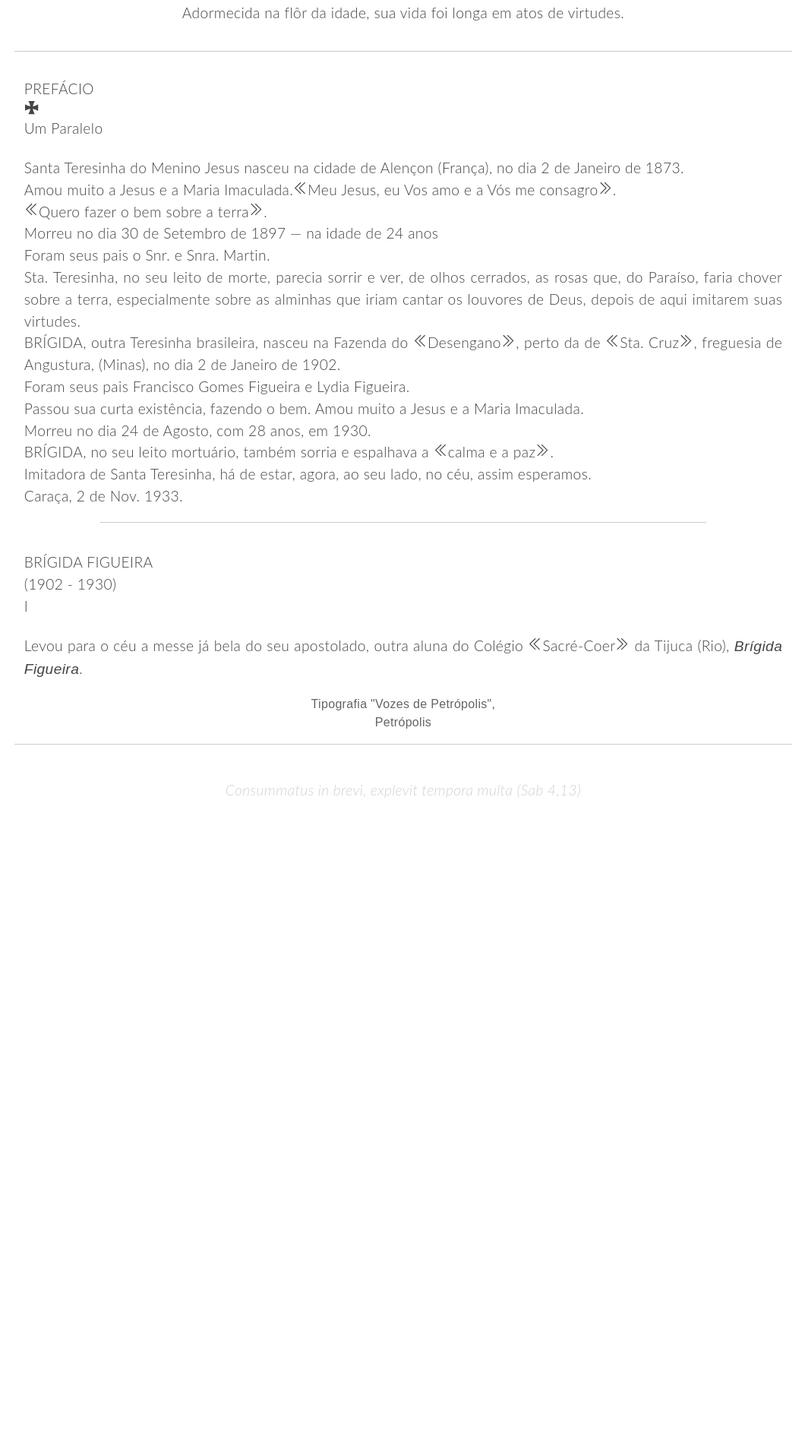
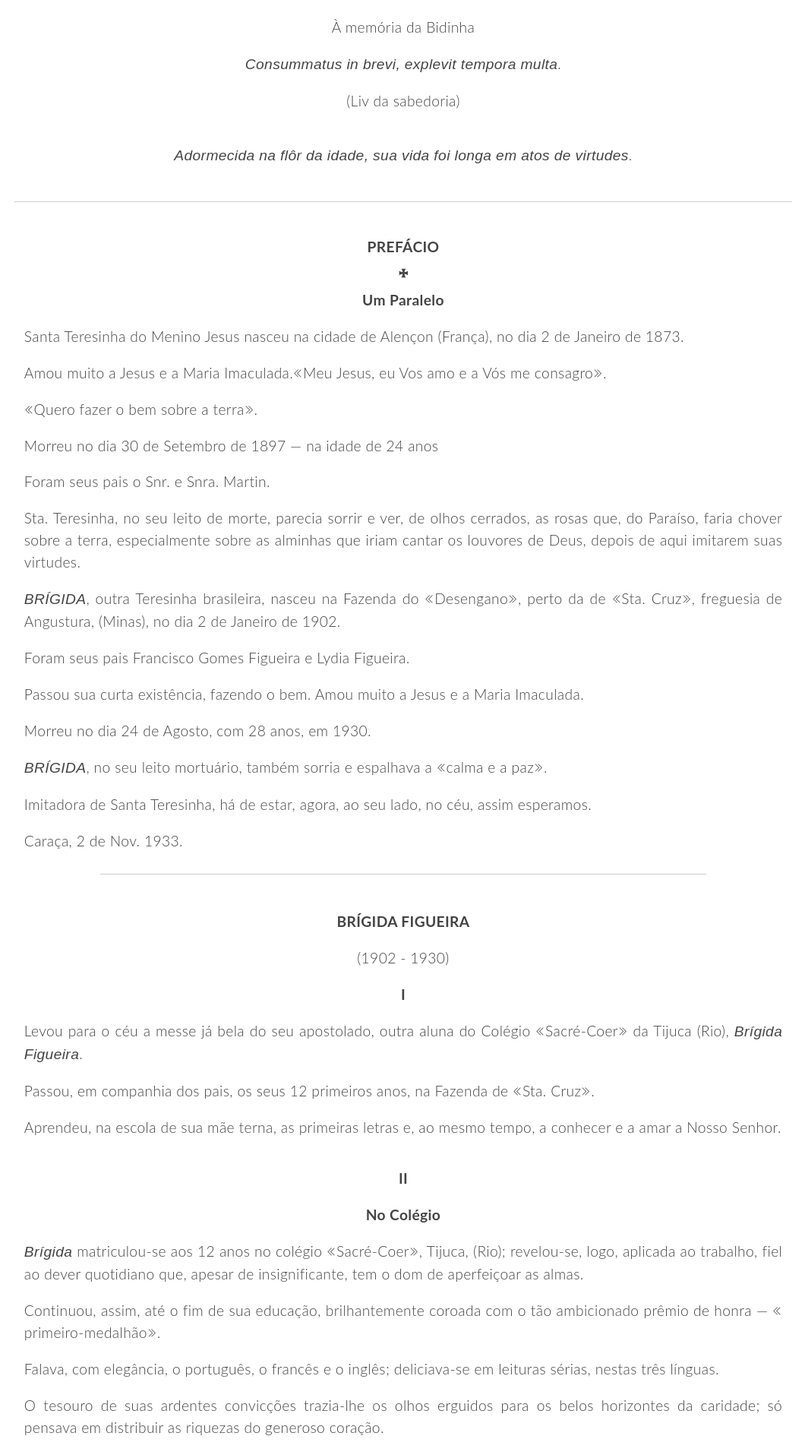
Before and after one commit to jadefr/brigida, a React (Create React App) app: page /livro in a window 1280 px wide. Shown: the part 685-2600 px from the top of the page at 76% size, without its empty margins (109-1169 px from the left). Before the commit the page ends 1768 px from the top, so only its background shows below. Built offline with nearby package versions, Linux system fonts and the light colour scheme.

Commit message:
Add text to book

```diff
--- a/src/views/Livro/Livro.css
+++ b/src/views/Livro/Livro.css
@@ -16,6 +16,7 @@
     font-family: 'Lato', sans-serif;
     font-size: 1.2rem;
     line-height: 1.5em;
+    padding: 0.6rem 0;
 }
 
 .livro__title {
@@ -46,12 +47,25 @@
     color: rgba(68, 68, 68, 0.83);
 }
 
-/*span {*/
-/*    color: red;*/
-/*}*/
+.livro__chapter-title {
+    text-align: center;
+
+}
+
+.livro__span-bold {
+    font-weight: bold;
+}
 
 .livro__span-italics {
     font-style: italic;
+}
+
+.livro__icon {
+    font-size: 0.8rem;
+}
+
+.livro__icon-dash {
+
 }
 
 @media screen and (max-width: 660px) {
--- a/src/views/Livro/Livro.js
+++ b/src/views/Livro/Livro.js
@@ -3,7 +3,7 @@ import './Livro.css'
 import {imgHr1} from "./LivroData";
 import ImageSource from "../../components/ImageSource/ImageSource";
 import TextImageSource from "../../components/TextImageSource/TextImageSource";
-import {TfiAngleDoubleLeft, TfiAngleDoubleRight} from "react-icons/tfi";
+import {TfiAngleDoubleLeft, TfiAngleDoubleRight, TfiLineDashed} from "react-icons/tfi";
 import {GiIronCross} from "react-icons/gi";
 
 function Livro() {
@@ -26,44 +26,94 @@ function Livro() {
                 <hr></hr>
             </div>
             <div className="livro__row text livro_first-rows">
-                <p className="livro__text">À memória de Bidinha</p>
-                <p className="livro__text">Consummatus in brevi, explevit tempora multa.</p>
+                <p className="livro__text">À memória da Bidinha</p>
+                <p className="livro__text"><span className="livro__span-italics">Consummatus in brevi, explevit tempora multa</span>.
+                </p>
                 <p className="livro__text">(Liv da sabedoria)</p>
-                <p className="livro__text">Adormecida na flôr da idade, sua vida foi longa em atos de virtudes.</p>
+                <br/>
+                <p className="livro__text"><span className="livro__span-italics">Adormecida na flôr da idade, sua vida foi longa em atos de virtudes</span>.
+                </p>
             </div>
             <div className="separator">
                 <hr></hr>
             </div>
             <div className="livro__row text">
-                <p className="livro__text">PREFÁCIO</p>
-                <GiIronCross/>
-                <p className="livro__text">Um Paralelo</p>
-                <br/>
+                <div className="livro__chapter-title">
+                    <p className="livro__text livro__span-bold">PREFÁCIO</p>
+                    <GiIronCross className="livro__icon"/>
+                    <p className="livro__text livro__span-bold">Um Paralelo</p>
+                </div>
                 <p className="livro__text">Santa Teresinha do Menino Jesus nasceu na cidade de Alençon (França), no dia
                     2 de Janeiro de 1873.</p>
-                <p className="livro__text">Amou muito a Jesus e a Maria Imaculada.<TfiAngleDoubleLeft/>Meu Jesus, eu Vos amo e a Vós me consagro<TfiAngleDoubleRight/>.</p>
-                <p className="livro__text"><TfiAngleDoubleLeft/>Quero fazer o bem sobre a terra<TfiAngleDoubleRight/>.</p>
+                <p className="livro__text">Amou muito a Jesus e a Maria Imaculada.<TfiAngleDoubleLeft
+                    className="livro__icon"/>Meu Jesus, eu Vos amo e a Vós me consagro<TfiAngleDoubleRight
+                    className="livro__icon"/>.</p>
+                <p className="livro__text"><TfiAngleDoubleLeft className="livro__icon"/>Quero fazer o bem sobre a
+                    terra<TfiAngleDoubleRight className="livro__icon"/>.</p>
                 <p className="livro__text">Morreu no dia 30 de Setembro de 1897 — na idade de 24 anos</p>
                 <p className="livro__text">Foram seus pais o Snr. e Snra. Martin.</p>
-                <p className="livro__text">Sta. Teresinha, no seu leito de morte, parecia sorrir e ver, de olhos cerrados, as rosas que, do Paraíso, faria chover sobre a terra, especialmente sobre as alminhas que iriam cantar os louvores de Deus, depois de aqui imitarem suas virtudes.</p>
-                <p className="livro__text">BRÍGIDA, outra Teresinha brasileira, nasceu na Fazenda do <TfiAngleDoubleLeft/>Desengano<TfiAngleDoubleRight/>, perto da de <TfiAngleDoubleLeft/>Sta. Cruz<TfiAngleDoubleRight/>, freguesia de Angustura, (Minas), no dia 2 de Janeiro de 1902.</p>
+                <p className="livro__text">Sta. Teresinha, no seu leito de morte, parecia sorrir e ver, de olhos
+                    cerrados, as rosas que, do Paraíso, faria chover sobre a terra, especialmente sobre as alminhas que
+                    iriam cantar os louvores de Deus, depois de aqui imitarem suas virtudes.</p>
+                <p className="livro__text"><span className="livro__span-italics">BRÍGIDA</span>, outra Teresinha
+                    brasileira, nasceu na Fazenda do <TfiAngleDoubleLeft
+                        className="livro__icon"/>Desengano<TfiAngleDoubleRight className="livro__icon"/>, perto da
+                    de <TfiAngleDoubleLeft className="livro__icon"/>Sta. Cruz<TfiAngleDoubleRight
+                        className="livro__icon"/>, freguesia de Angustura, (Minas), no dia 2 de Janeiro de 1902.</p>
                 <p className="livro__text">Foram seus pais Francisco Gomes Figueira e Lydia Figueira.</p>
-                <p className="livro__text">Passou sua curta existência, fazendo o bem. Amou muito a Jesus e a Maria Imaculada.</p>
+                <p className="livro__text">Passou sua curta existência, fazendo o bem. Amou muito a Jesus e a Maria
+                    Imaculada.</p>
                 <p className="livro__text">Morreu no dia 24 de Agosto, com 28 anos, em 1930.</p>
-                <p className="livro__text">BRÍGIDA, no seu leito mortuário, também sorria e espalhava a <TfiAngleDoubleLeft/>calma e a paz<TfiAngleDoubleRight/>.</p>
-                <p className="livro__text">Imitadora de Santa Teresinha, há de estar, agora, ao seu lado, no céu, assim esperamos.</p>
+                <p className="livro__text"><span className="livro__span-italics">BRÍGIDA</span>, no seu leito mortuário,
+                    também sorria e espalhava a <TfiAngleDoubleLeft className="livro__icon"/>calma e a
+                    paz<TfiAngleDoubleRight className="livro__icon"/>.</p>
+                <p className="livro__text">Imitadora de Santa Teresinha, há de estar, agora, ao seu lado, no céu, assim
+                    esperamos.</p>
                 <p className="livro__text">Caraça, 2 de Nov. 1933.</p>
                 <div className="separator">
                     <hr></hr>
                 </div>
             </div>
             <div className="livro__row text">
-                <p className="livro__text">BRÍGIDA FIGUEIRA</p>
-                <p className="livro__text">(1902 - 1930)</p>
-                <p className="livro__text">I</p>
-                <br/>
-                <p className="livro__text">Levou para o céu a messe já bela do seu apostolado, outra aluna do Colégio <TfiAngleDoubleLeft/>Sacré-Coer<TfiAngleDoubleRight/> da Tijuca (Rio), <span className="livro__span-italics">Brígida Figueira</span>.</p>
+                <div className="livro__chapter-title">
+                    <p className="livro__text livro__span-bold">BRÍGIDA FIGUEIRA</p>
+                    <p className="livro__text">(1902 - 1930)</p>
+                    <p className="livro__text livro__span-bold">I</p>
+                </div>
+                <p className="livro__text">Levou para o céu a messe já bela do seu apostolado, outra aluna do
+                    Colégio <TfiAngleDoubleLeft className="livro__icon"/>Sacré-Coer<TfiAngleDoubleRight
+                        className="livro__icon"/> da Tijuca (Rio), <span
+                        className="livro__span-italics">Brígida Figueira</span>.</p>
+                <p className="livro__text">Passou, em companhia dos pais, os seus 12 primeiros anos, na Fazenda
+                    de <TfiAngleDoubleLeft className="livro__icon"/>Sta. Cruz<TfiAngleDoubleRight
+                        className="livro__icon"/>.</p>
+                <p className="livro__text">Aprendeu, na escola de sua mãe terna, as primeiras letras e, ao mesmo tempo,
+                    a conhecer e a amar a Nosso Senhor.</p>
+            </div>
+            <div className="livro__row text">
+                <div className="livro__chapter-title">
+                    <p className="livro__text livro__span-bold">II</p>
+                    <p className="livro__text livro__span-bold">No Colégio</p>
+                </div>
+                <p className="livro__text"><span className="livro__span-italics">Brígida</span> matriculou-se aos 12 anos no colégio <TfiAngleDoubleLeft className="livro__icon"/>Sacré-Coer<TfiAngleDoubleRight
+                    className="livro__icon"/>, Tijuca, (Rio); revelou-se, logo, aplicada ao trabalho, fiel ao dever quotidiano que, apesar de insignificante, tem o dom de aperfeiçoar as almas.</p>
+                <p className="livro__text">Continuou, assim, até o fim de sua educação, brilhantemente coroada com o tão ambicionado prêmio de honra — <TfiAngleDoubleLeft className="livro__icon"/>primeiro-medalhão<TfiAngleDoubleRight
+                    className="livro__icon"/>.</p>
+                <p className="livro__text">Falava, com elegância, o português, o francês e o inglês; deliciava-se em leituras sérias, nestas três línguas.</p>
+                <p className="livro__text">O tesouro de suas ardentes convicções trazia-lhe os olhos erguidos para os belos horizontes da caridade; só pensava em distribuir as riquezas do generoso coração.</p>
+                <p className="livro__text">O zelo, a modéstia, o amor dos pobres, a devoção ao Sagrado Coração de Jesus e à Virgem Imaculada embelezaram sua curta passagem pelo mundo.</p>
+                <p className="livro__text"><span className="livro__span-italics">Brígida</span>, antes de ingressar na associação das <TfiAngleDoubleLeft className="livro__icon"/>Filhas de Maria<TfiAngleDoubleRight
+                    className="livro__icon"/>, exercitava-se ao Apostolado, auxiliando suas mestras, no ensino do Catecismo aos pobres.</p>
+                <p className="livro__text">Ao aproximar-se a última preparação dos pequenos comungantes, tudo fazia para não faltar às suas lições quotidianas; sabia adiantar um trabalho de aula, medir, com economia, os instantes livres, que lhe deixava o regulamento e, assim, seus estudos jamais sofriam com este acréscimo voluntário de ocupações.</p>
                 <p className="livro__text"></p>
+                <p className="livro__text"></p>
+                <TfiLineDashed className="livro__icon-dash"/>
+                <p className="livro__text"></p>
+            </div>
+            <div className="livro__row text">
+                <p className="livro__text"></p>
+            </div>
+            <div className="livro__row text">
                 <p className="livro__text"></p>
             </div>
             <div className="livro__row">
```
